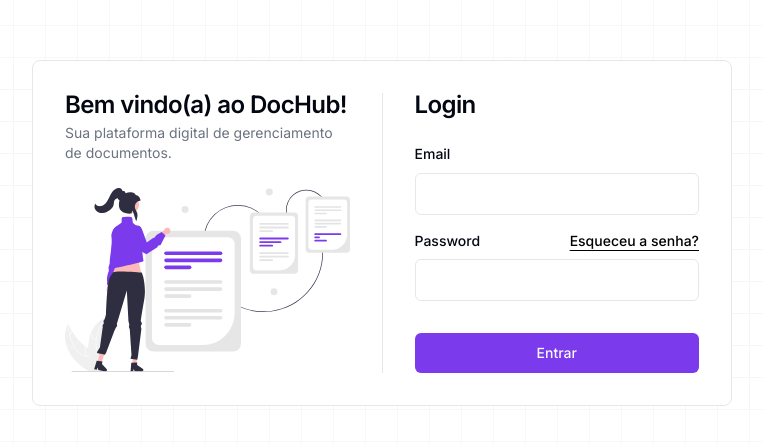
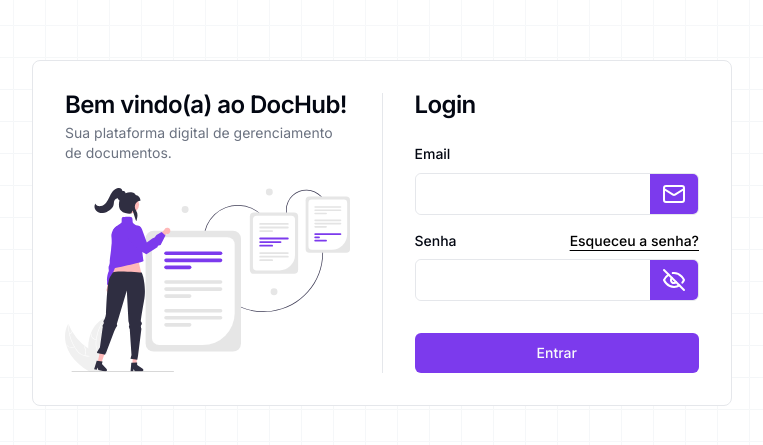
Before and after one commit to Diego-Brino/DocHub, a React (Vite) app in the folder frontend/: page /login in a window 1280 px wide. Shown: the part 167-612 px from the top of the page, without its empty margins (258-1021 px from the left). Built offline with nearby package versions, Linux system fonts and the light colour scheme.

Commit message:
Feat: Componentizar inputs

```diff
--- /dev/null
+++ b/frontend/src/pages/login/components/email-input.tsx
@@ -0,0 +1,27 @@
+import * as React from "react"
+import {LucideMail} from "lucide-react";
+import {Input, InputProps} from "@/components/custom/input";
+
+export interface EmailInputProps extends InputProps {
+  error?: string
+}
+
+const EmailInput = React.forwardRef<HTMLInputElement, EmailInputProps>(
+  ({ className, error, ...props }, ref) => {
+    return (
+      <Input
+        {...props}
+        className={className}
+        ref={ref}
+        id={props.id}
+        type='text'
+        error={error}
+        endIcon={<LucideMail/>}
+      />
+    )
+  }
+)
+
+EmailInput.displayName = "PasswordInput"
+
+export {EmailInput}
--- /dev/null
+++ b/frontend/src/pages/login/components/password-input.tsx
@@ -0,0 +1,36 @@
+import * as React from "react"
+import {Eye, EyeOff} from "lucide-react";
+import {Input, InputProps} from "@/components/custom/input";
+import {useState} from "react";
+
+export interface PasswordInputProps extends InputProps {
+  error?: string
+}
+
+const PasswordInput = React.forwardRef<HTMLInputElement, PasswordInputProps>(
+  ({ className, error, ...props }, ref) => {
+
+    const [showPassword, setShowPassword] = useState(false);
+
+    const onClickShowPassword = () => {
+      setShowPassword(!showPassword)
+    }
+
+    return (
+      <Input
+        {...props}
+        className={className}
+        ref={ref}
+        id={props.id}
+        type={showPassword ? 'text' : 'password'}
+        error={error}
+        endIcon={showPassword ? <Eye/> : <EyeOff/>}
+        onClickEndIcon={onClickShowPassword}
+      />
+    )
+  }
+)
+
+PasswordInput.displayName = "PasswordInput"
+
+export {PasswordInput}
--- a/frontend/src/pages/login-page.tsx
+++ b/frontend/src/pages/login/login-page.tsx
@@ -5,11 +5,12 @@ import {Card, CardContent, CardDescription, CardFooter, CardHeader, CardTitle} f
 import loginImg from "@/assets/login-img.svg";
 import {Separator} from "@/components/ui/separator.tsx";
 import {Label} from "@/components/ui/label.tsx";
-import {Input} from "@/components/custom/input.tsx";
 import {InputValidation} from "@/components/custom/input-validation.tsx";
 import {Button} from "@/components/custom/button.tsx";
 import {z} from "zod";
 import {TLogin} from "@/types/auth/login.ts";
+import {PasswordInput} from "@/pages/login/components/password-input.tsx";
+import {EmailInput} from "@/pages/login/components/email-input.tsx";
 
 const schema = z.object({
   email: z.string()
@@ -69,17 +70,25 @@ function LoginPage() {
               <CardContent className='space-y-4'>
                 <div className='space-y-2'>
                   <Label htmlFor='email'>Email</Label>
-                  <Input {...register('email')} id='email' type='text' error={errors?.email?.toString()}/>
+                  <EmailInput
+                    {...register('email')}
+                    id='email'
+                    error={errors?.email?.toString()}
+                  />
                   <InputValidation error={errors?.email?.message?.toString()}/>
                 </div>
                 <div className='space-y-2'>
                   <div className="flex items-center justify-between gap-2">
-                    <Label htmlFor="password">Password</Label>
+                    <Label htmlFor="password">Senha</Label>
                     <Button variant='link' asChild className='p-0 h-min underline text-black hover:text-primary'>
                       <a href='#'>Esqueceu a senha?</a>
                     </Button>
                   </div>
-                  <Input {...register('password')} id='password' type='password' error={errors?.password?.toString()}/>
+                  <PasswordInput
+                    {...register('password')}
+                    id='password'
+                    error={errors?.password?.toString()}
+                  />
                   <InputValidation error={errors?.password?.message?.toString()}/>
                 </div>
               </CardContent>
--- a/frontend/src/router/router.tsx
+++ b/frontend/src/router/router.tsx
@@ -1,6 +1,6 @@
 import {createBrowserRouter} from "react-router-dom";
 import App from "../App.tsx";
-import {LoginPage} from "../pages/login-page.tsx";
+import {LoginPage} from "../pages/login/login-page.tsx";
 
 const router = createBrowserRouter([
     {
```
